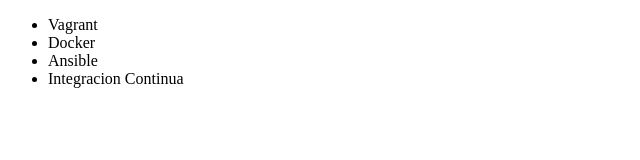
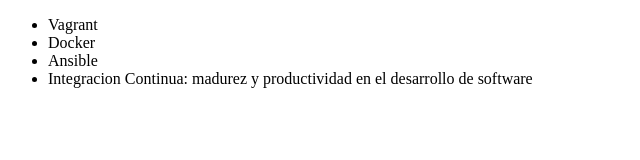
Before and after one commit to AlejandraBonora/alura-git, a plain HTML site: page index.html in a window 1280 px wide. Shown: the whole page, without its empty margins (0-640 px from the left). Drawn offline with Linux system fonts and the light colour scheme.

Commit message:
Renombrando curso de integracion continua

```diff
--- a/index.html
+++ b/index.html
@@ -9,7 +9,7 @@
             <li>Vagrant</li>
             <li>Docker</li>
             <li>Ansible</li>
-            <li>Integracion Continua</li>
+            <li>Integracion Continua: madurez y productividad en el desarrollo de software</li>
         </ul>
     </body>
 </html>
```
